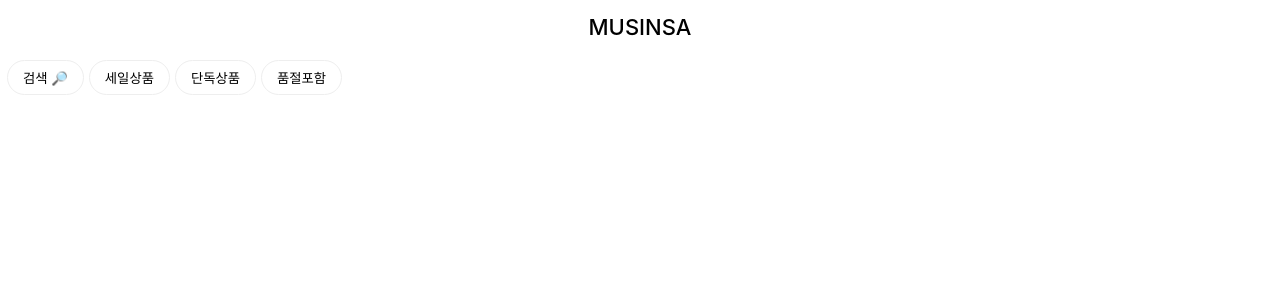
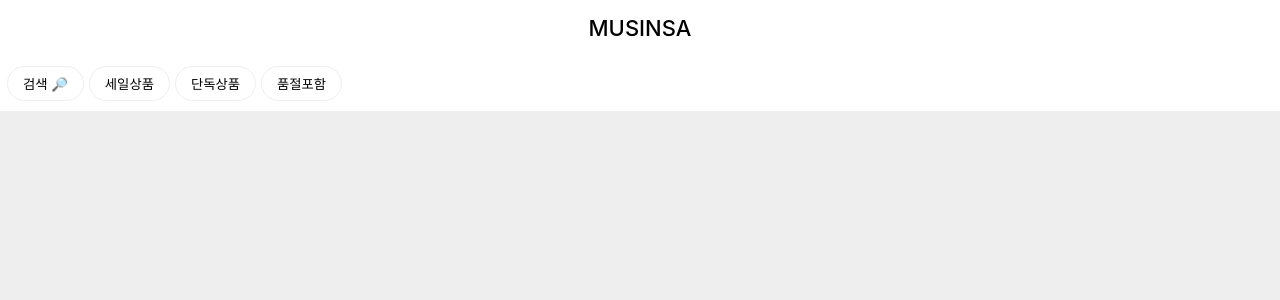
Before and after one commit to glowing713/musinsa-assignment, a React (Create React App) app: page / in a window 1280 px wide. Shown: the top 300 px of the page. Built offline with nearby package versions, Linux system fonts and the light colour scheme; the HTML template or start-up script is replaced by a standard one.

Commit message:
style: Add contents field style

```diff
--- a/src/components/Header.jsx
+++ b/src/components/Header.jsx
@@ -16,11 +16,10 @@
         <h3
           css={css`
             margin: 0;
-            padding-top: 10px;
-            padding-bottom: 10px;
+            padding-top: 15px;
+            padding-bottom: 15px;
             font-size: 22px;
             font-weight: 450;
-            line-height: 35px;
             word-break: keep-all;
             text-align: center;
           `}
@@ -31,7 +30,7 @@
           css={css`
             display: flex;
             justify-content: start;
-            padding: 5px 0 5px 7px;
+            padding: 10px 0 10px 7px;
           `}
         >
           <Button>검색 🔎</Button>
--- a/src/pages/MainPage.jsx
+++ b/src/pages/MainPage.jsx
@@ -1,7 +1,30 @@
 import Header from 'components/Header';
+import { css } from '@emotion/react';
+import colors from 'constants/colors';
+import { useState } from 'react';
 
 const MainPage = () => {
-  return <Header />;
+  const [searchOpened, setSearchOpened] = useState(false);
+
+  return (
+    <>
+      <Header />
+      <div
+        css={css`
+          margin-top: ${searchOpened ? '190px' : '110px'};
+          padding-top: 10px;
+          background-color: ${colors.grey};
+          display: grid;
+          grid-template-columns: repeat(2, 1fr);
+          grid-auto-rows: minmax(366px, auto);
+        `}
+      >
+        <div></div>
+        <div></div>
+        <div></div>
+      </div>
+    </>
+  );
 };
 
 export default MainPage;
```
